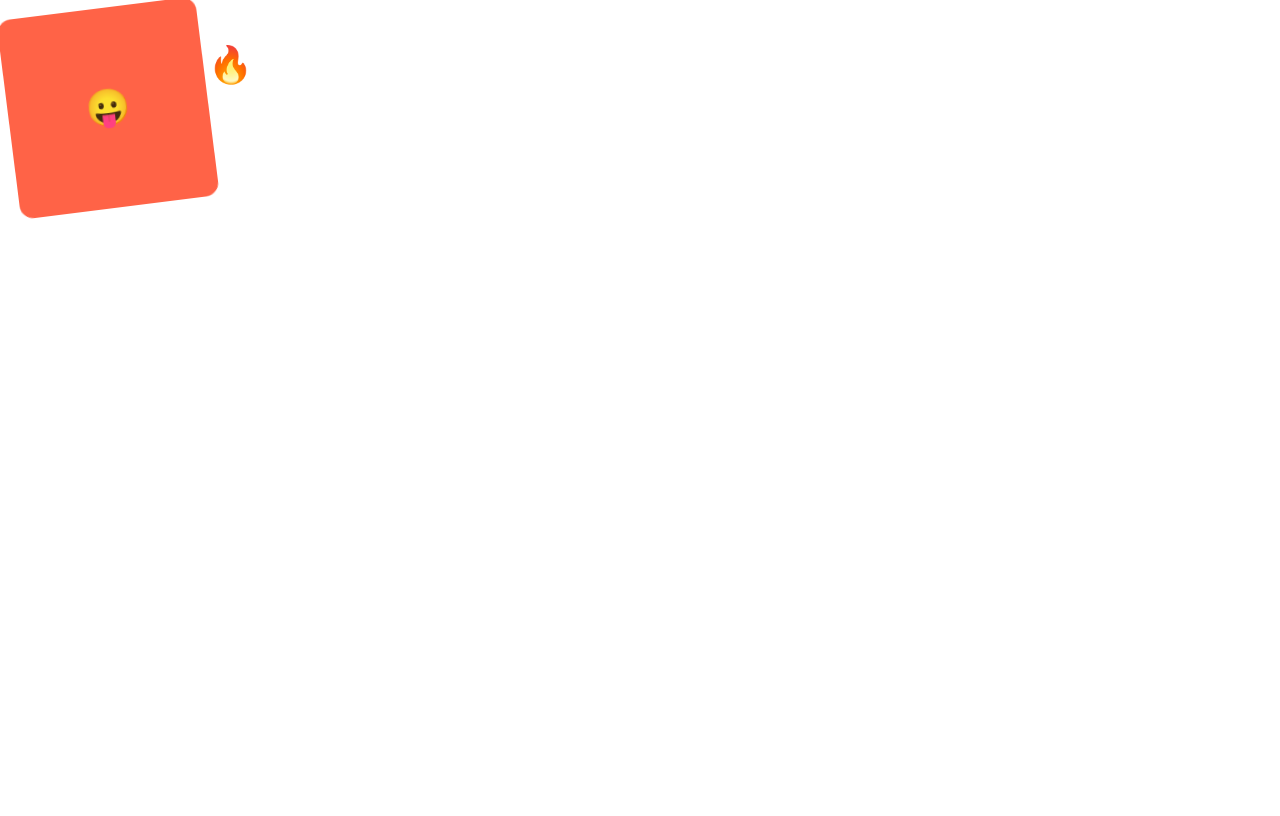
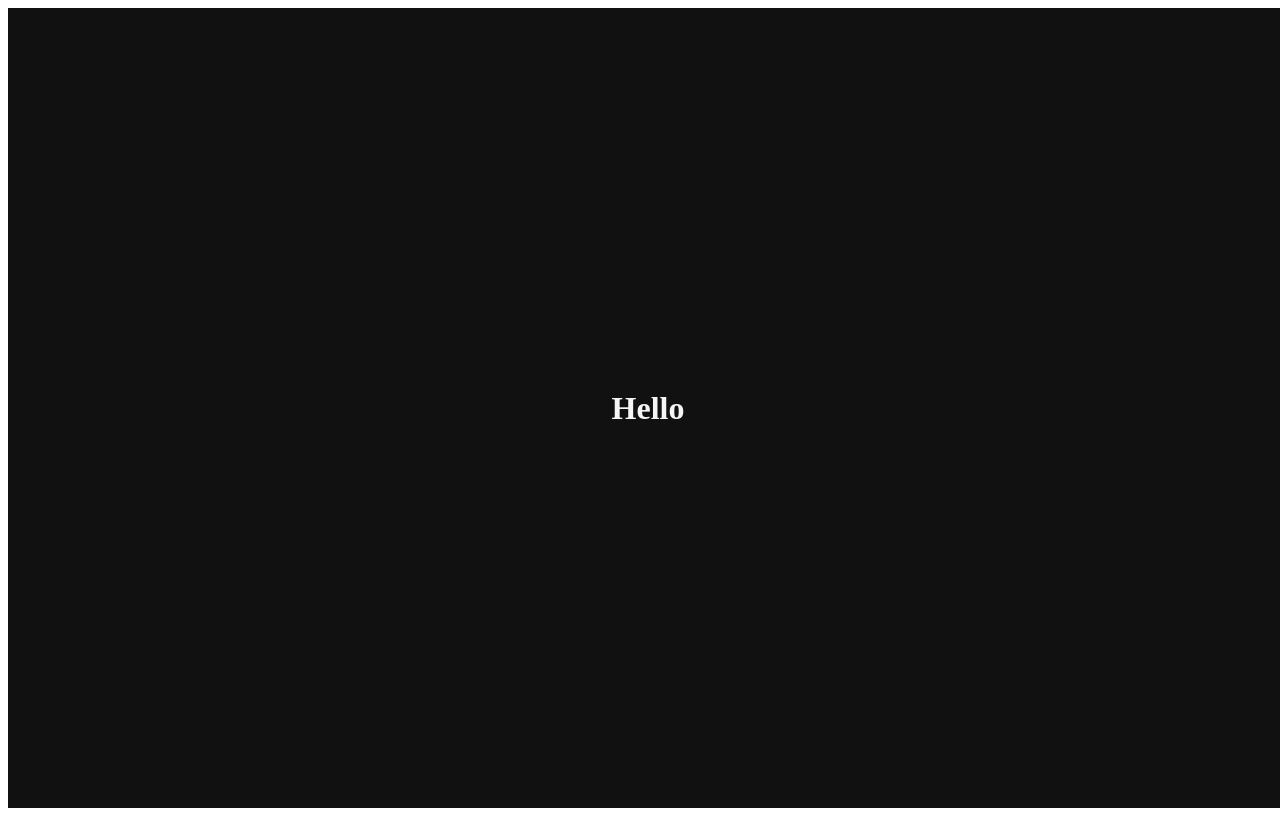
Before and after one commit to minuxx/react-masterclass, a React (Create React App) app: page / in a window 1280 px wide. Built offline with nearby package versions, Linux system fonts and the light colour scheme.

Commit message:
done #2.5 Themes

```diff
--- a/src/App.js
+++ b/src/App.js
@@ -1,50 +1,22 @@
 import styled, { keyframes } from 'styled-components'
 
-const Wrapper = styled.div`
-  display: flex;
+const Title = styled.h1`
+  color: ${(props) => props.theme.textColor};
 `
 
-const rotationAnimation = keyframes`
-  0% {
-    transform: rotate(0deg);
-    border-radius: 10px;
-  }
-  50% {
-    border-radius: 100px;
-  }
-  100%{
-    transform: rotate(360deg);
-    border-radius: 10px;
-  }
-`
-
-const Emoji = styled.span`
-  font-size: 36px;
-`
-
-const Box = styled.div`
-  height: 200px;
-  width: 200px;
-  background-color: tomato;
+const Wrapper = styled.div`
+  height: 100vh;
+  width: 100vw;
   display: flex;
   justify-content: center;
   align-items: center;
-  animation: ${rotationAnimation} 1s linear infinite;
-
-  ${Emoji} {
-    &:hover {
-      font-size: 98px;
-    }
-  }
+  background-color: ${(props) => props.theme.backgroundColor};
 `
 
 function App() {
   return (
     <Wrapper>
-      <Box>
-        <Emoji as="p">😛</Emoji>
-      </Box>
-      <Emoji as="p">🔥</Emoji>
+      <Title>Hello</Title>
     </Wrapper>
   )
 }
--- a/src/index.js
+++ b/src/index.js
@@ -1,10 +1,24 @@
 import React from 'react'
 import ReactDOM from 'react-dom/client'
 import App from './App'
+import { ThemeProvider } from 'styled-components'
+
+const darkTheme = {
+  textColor: 'whitesmoke',
+  backgroundColor: '#111',
+}
+
+const lightTheme = {
+  textColor: '#111',
+  backgroundColor: 'whitesmoke',
+}
 
 const root = ReactDOM.createRoot(document.getElementById('root'))
 root.render(
   <React.StrictMode>
-    <App />
+    {/* 우리의 앱이 ThemeProvider 안에 있기 때문에, 우리의 component들이 색에 접근가능 */}
+    <ThemeProvider theme={darkTheme}>
+      <App />
+    </ThemeProvider>
   </React.StrictMode>
 )
```
